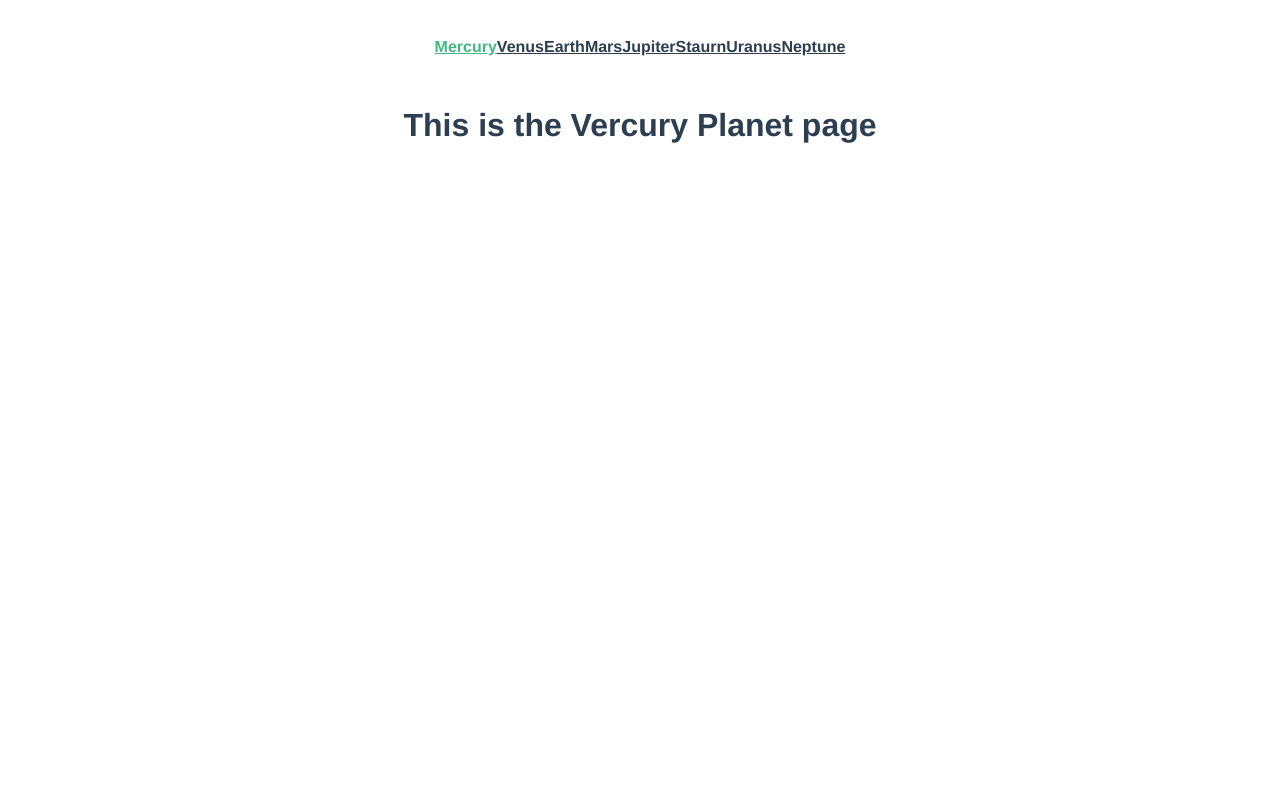
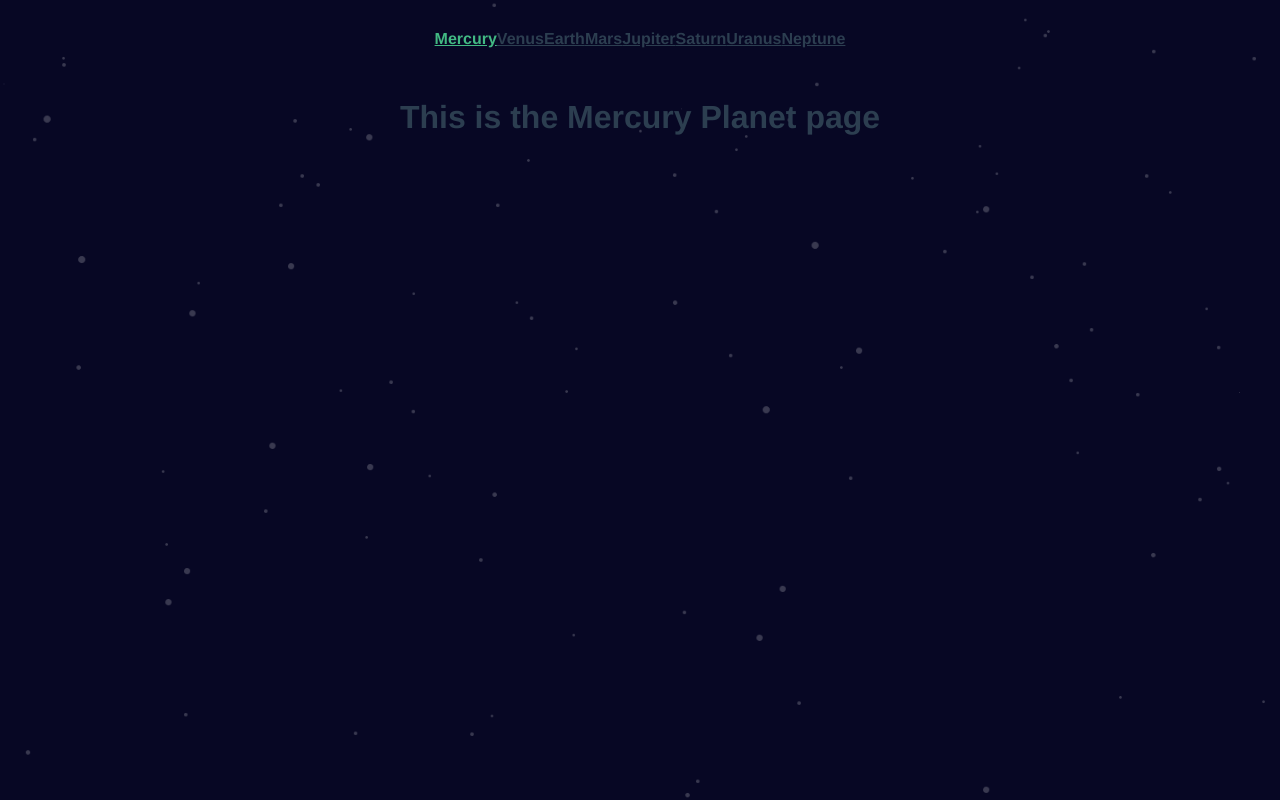
Before and after one commit to MrNicholson85/Planet-Facts-Challenge-Vue, a Vue app: page / in a window 1280 px wide. Built offline with nearby package versions, Linux system fonts and the light colour scheme.

Commit message:
set background

```diff
--- a/src/App.vue
+++ b/src/App.vue
@@ -1,18 +1,26 @@
 <template>
   <div id="nav">
-    <router-link to="/">Mercury</router-link>
-    <router-link to="/venus">Venus</router-link>
-    <router-link to="/earth">Earth</router-link>
-    <router-link to="/mars">Mars</router-link>
-    <router-link to="/jupiter">Jupiter</router-link>
-    <router-link to="/saturn">Staurn</router-link>
-    <router-link to="/uranus">Uranus</router-link>
-    <router-link to="/neptune">Neptune</router-link>
+    <router-link :to="{name: 'Mercury'}">Mercury</router-link>
+    <router-link :to="{ name: 'Venus' }">Venus</router-link>
+    <router-link :to="{ name: 'Earth' }">Earth</router-link>
+    <router-link :to="{ name: 'Mars' }">Mars</router-link>
+    <router-link :to="{ name: 'Jupiter' }">Jupiter</router-link>
+    <router-link :to="{ name: 'Saturn' }">Saturn</router-link>
+    <router-link :to="{ name: 'Uranus' }">Uranus</router-link>
+    <router-link :to="{ name: 'Neptune' }">Neptune</router-link>
   </div>
   <router-view/>
 </template>
 
 <style lang="scss">
+body {
+  padding: 0;
+  margin: 0;
+  background-color: #070724;
+  background-image: url("./assets/stars-bg.png");
+  background-size: cover;
+  background-position: fixed;
+}
 #app {
   font-family: Avenir, Helvetica, Arial, sans-serif;
   -webkit-font-smoothing: antialiased;
--- a/src/router/index.js
+++ b/src/router/index.js
@@ -5,7 +5,7 @@ const routes = [
   {
     path: '/',
     name: 'Mercury',
-    component: Mercury
+    component: () => import(/* webpackChunkName: "Mercury" */ '../views/Mercury.vue')
   },
   {
     path: '/Venus',
--- a/src/views/Mercury.vue
+++ b/src/views/Mercury.vue
@@ -1,19 +1,16 @@
 
 <template>
   <div class="mercury">
-    <h1>This is the Vercury Planet page</h1>
+    <h1>This is the Mercury Planet page</h1>
   </div>
 </template>
 
 
 <script>
-// @ is an alias to /src
-import HelloWorld from '@/components/HelloWorld.vue'
 
 export default {
-  name: 'Home',
+  name: 'Mercury',
   components: {
-    HelloWorld
   }
 }
 </script>
```
Also changed, not shown: src/assets/stars-bg.png (added).
